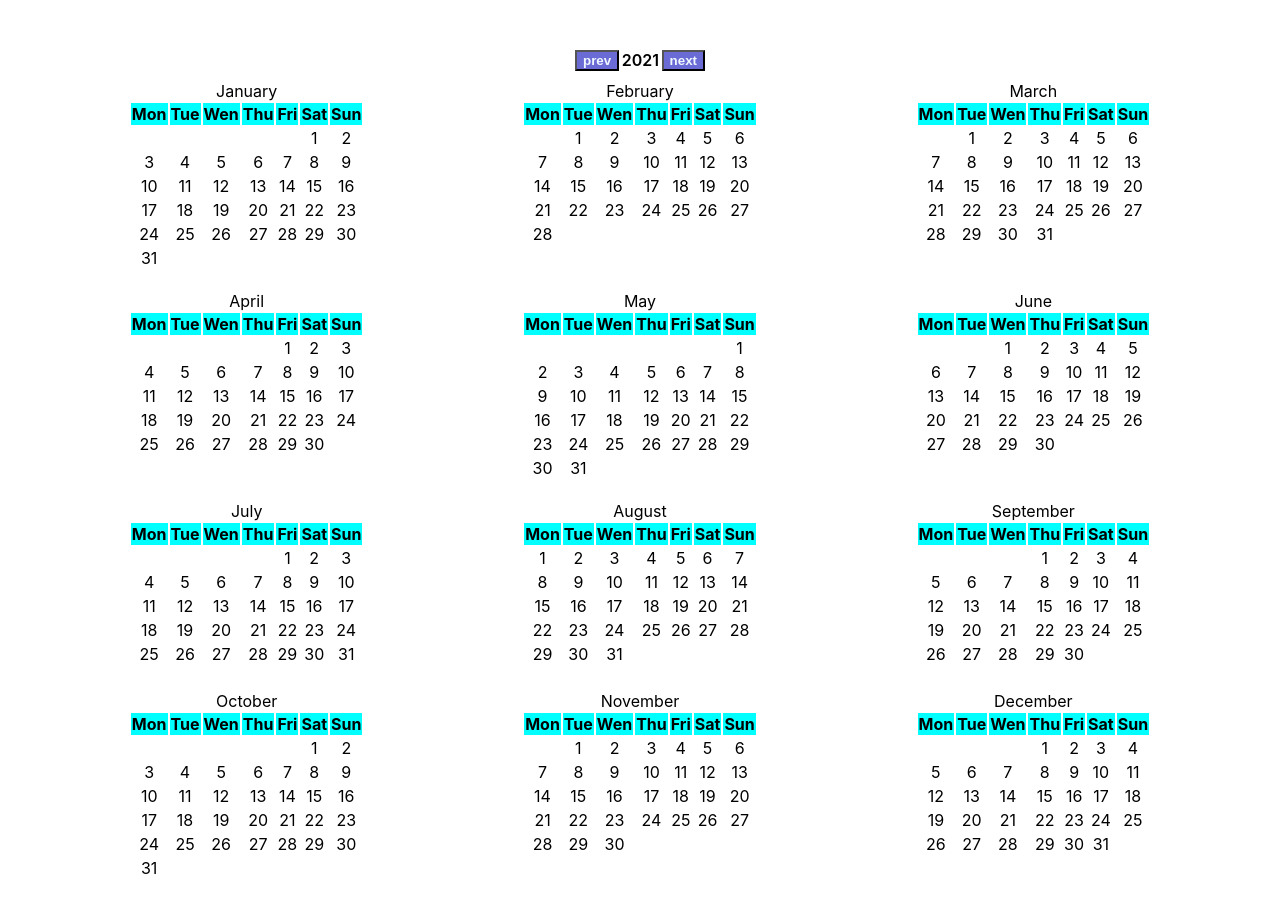
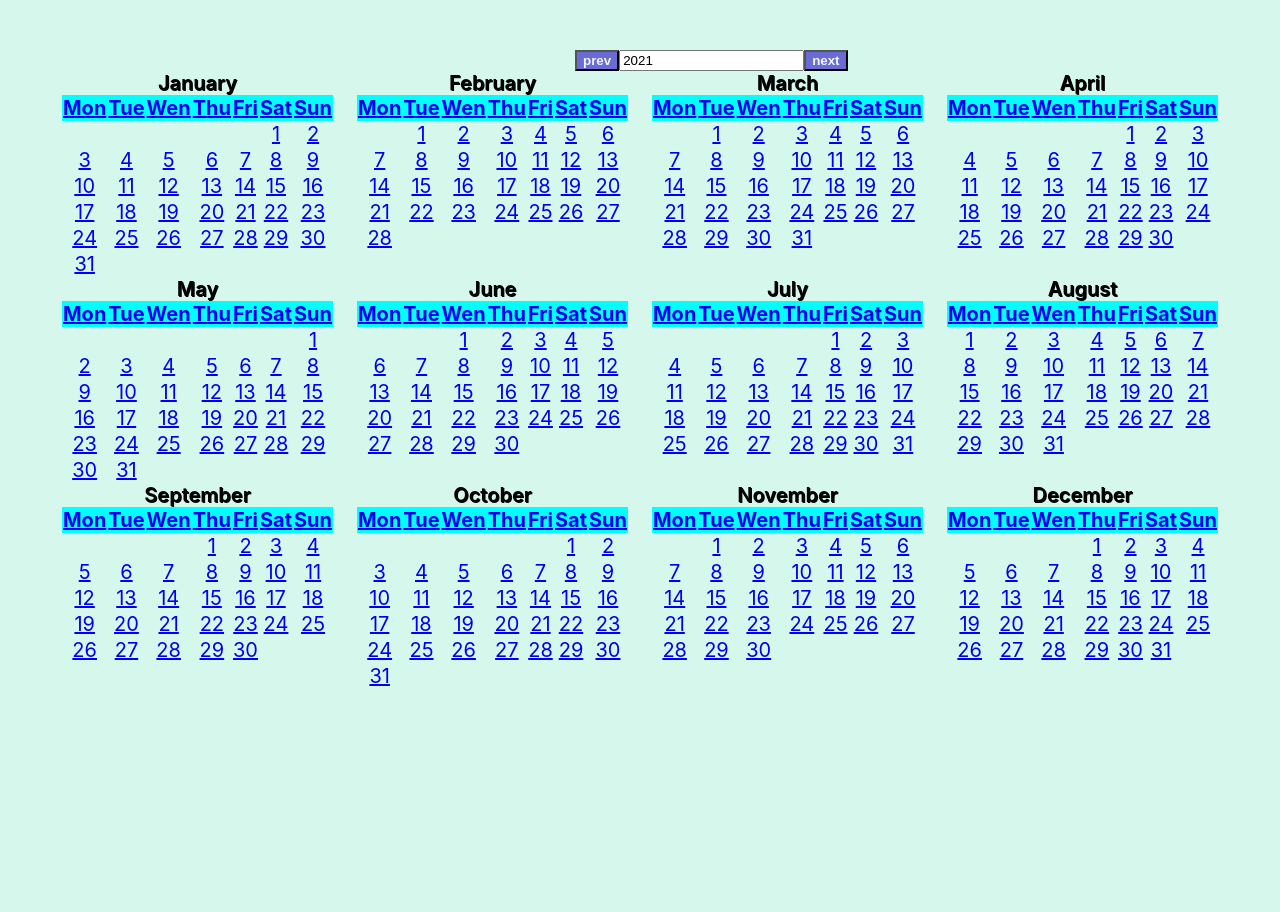
Before and after one commit to Vlada-khom/Calendar-app, a React (Create React App) app in the folder my-app/: page /year/2021 in a window 1280 px wide. Shown: the top 912 px of the page. After the commit the page ends 800 px from the top, so only its background shows below. Built offline with nearby package versions, Linux system fonts and the light colour scheme.

Commit message:
add link

```diff
--- a/my-app/src/components/App.js
+++ b/my-app/src/components/App.js
@@ -1,12 +1,12 @@
 import { Year } from './Year';
+import { MonthPage } from './MonthPage';
+import { DayPage } from './DayPage';
 import './styles.css';
-import {
-  BrowserRouter as Switch, Route,
-} from "react-router-dom";
-import { createBrowserHistory } from "history";
+import { Redirect, Route, Switch, Link} from "react-router-dom";
+import { useHistory } from "react-router-dom";
 
 export function App() {
-  const history = createBrowserHistory();
+  const history = useHistory();
 
   const handleYearChange = (newValue) => {
     history.push(`/year/${newValue}`);
@@ -15,9 +15,31 @@ export function App() {
   return (
     <div className="App">
       <Switch>
-        <Route path="/year/:yearNumber" render={(props) =>
+
+        <Route path="/year/:year/month/:month/day/:day" render={({match}) =>(
+          <DayPage {...match.params}/>
+          )
+        }/>
+
+        <Route path="/year/:yearNumber/month/:monthNumber" render={({match}) =>(
+          <MonthPage year={Number(match.params.yearNumber)} month={Number(match.params.monthNumber)}/>
+          )
+        }/>
+
+        <Route path="/year/:yearNumber" render={(props) =>(
           <Year year={Number(props.match.params.yearNumber)} onYearChange={handleYearChange}></Year>
+          )
         }/>
+
+        <Route path="/today">
+        <Redirect to={`/year/${new Date().getFullYear()}/month/${new Date().getMonth() + 1}/day/${new Date().getDate()}`}></Redirect>
+        </Route>
+
+        <Route path="/">
+        <Redirect to={`/year/${new Date().getFullYear()}`}></Redirect>
+        </Route>
+
+
       </Switch>
     </div>
   );
--- /dev/null
+++ b/my-app/src/components/Day.jsx
@@ -0,0 +1,7 @@
+export const Day = ({day, year, month}) => {
+    return(
+        <tr>
+            {day}
+        </tr>
+    )
+}
--- /dev/null
+++ b/my-app/src/components/DayPage.jsx
@@ -0,0 +1,19 @@
+import { useState } from "react"
+
+export const DayPage =(props) => {
+    const [note, setNote] = useState('');
+
+    const handleChangeNote = ({target: {value} }) => {
+        setNote(value);
+    }
+
+    const date = new Date(props.year, props.month - 1, props.day);
+    const dateLabel = date.toLocaleDateString();
+    return (
+        <div style={{textAlign: 'center'}}>
+            <div>{dateLabel}</div>
+
+            <textarea onChange={handleChangeNote} value={note}></textarea>
+        </div>
+    )
+}
--- a/my-app/src/components/Days.jsx
+++ b/my-app/src/components/Days.jsx
@@ -1,11 +1,13 @@
+import { Link } from 'react-router-dom';
 import { DaysWeek } from './DaysWeek';
+import {Day} from './Day';
+
 
 export function Days (props){
     let year = props.year;
     let month = props.month;
-    const today = new Date().getDate();
-    console.log(today);
-    let current = new Date(year, month);
+    let day = props.day;
+    let current = new Date(year, month,);
     const currentFirstDay = current.getUTCDay();
     let next = new Date(year, month + 1);
     let diff = (next - current) / (1000 * 3600 * 24);
@@ -21,18 +23,20 @@ export function Days (props){
     for (let i = 0; i < rows; i= i + 1) {
       let td = [];
       for (let j = 0; j < cols; j++) {
-        td.push(<td key={k}>{k > 0 && k <= diff ? k : ''}</td>);
+        td.push(<td>{k > 0 && k <= diff ? k : ''}</td>);
         k = k + 1;
       }
-      days.push(<tr>{td}</tr>);
-
+      days.push(td);
     }
     return (
-      <table>
+        <Link to={`/year/${year}/month/${Number(month + 1)}/day/${day}`} >
+      <table cellSpacing="0">
         <DaysWeek />
-        <tbody>
-          {days}
-        </tbody>
+          <tbody>
+            {days.map((day, index) =>
+            (<Day key={index} year={year} month={month} day={day}/>))}
+          </tbody>
       </table>
+        </Link>
     );
   }
--- a/my-app/src/components/Month.jsx
+++ b/my-app/src/components/Month.jsx
@@ -1,15 +1,18 @@
 import React from "react";
 import {Days} from './Days';
 import './styles.css';
+import{Link} from 'react-router-dom';
 
 export const Month = function({year, month}) {
     const monthDate = new Date(year, month - 1);
-    const monthName = monthDate.toLocaleString('default', { month: 'long' });
+    const monthName = monthDate.toLocaleString('en', { month: 'long' });
 
     return (
         <div className="month">
-            {monthName}
-        <Days year={Number(year)} month={month - 1}/>
+            <Link to={`/year/${Number(year)}/month/${Number(month)}`} style={{color:"black", textDecoration: 'none', textShadow: '1px 1px 0 black', fontWeight:'600' }}>
+                <div>{monthName}</div>
+            </Link>
+                <Days year={Number(year)} month={month - 1}/>
         </div>
 
     )
--- /dev/null
+++ b/my-app/src/components/MonthPage.jsx
@@ -0,0 +1,26 @@
+import { Month } from "./Month";
+import {Link, useHistory} from "react-router-dom";
+import { createLongMonthNames } from "../tools/dateTools";
+
+const monthNames = createLongMonthNames();
+
+export const MonthPage = (props) => {
+    const history = useHistory();
+
+    const handleMonthChange = (event) => {
+        history.push(`/year/${props.year}/month/${event.target.value}`)
+    }
+
+
+    return (
+        <>
+        <Link to="/">Back</Link>
+        <select style={{textAlign: 'center'}} onChange={handleMonthChange} value={props.month}>
+            {monthNames.map((month, index) => (
+                <option key={index} value={index + 1}>{month}</option>
+            ))}
+        </select>
+        <Month {...props}/>
+        </>
+    )
+}
--- a/my-app/src/components/styles.css
+++ b/my-app/src/components/styles.css
@@ -1,3 +1,6 @@
+body {
+    background-color: rgb(214, 247, 236);
+}
 .App {
     margin: 50px;
 }
@@ -5,6 +8,8 @@
 .year {
     text-align: center;
     margin: 0 auto;
+    font-size: 20px;
+    font-weight: 700;
 }
 
 .year {
@@ -17,7 +22,7 @@
 
 .month {
     text-align: center;
-    margin: 10px 40px;
+    font-size: 20px;
 }
 
 .month-list {
@@ -37,3 +42,8 @@ button {
     color: aliceblue;
     font-weight: 600;
 }
+
+table {
+    margin: 0 auto;
+
+}
--- a/my-app/src/components/year.jsx
+++ b/my-app/src/components/year.jsx
@@ -1,21 +1,30 @@
 import React from "react";
+import { useHistory } from "react-router-dom";
+
 import { Month } from './Month';
 import './styles.css';
 
 
 /** @type {import('React').FunctionComponent} */
 export const Year = (props) => {
+  const history = useHistory();
+
   const { year, onYearChange } = props;
 
   const month = new Array(12)
     .fill()
     .map((item, index) => index + 1);
 
+
+    const handleYearChange = (event) => {
+      history.push(`/year/${event.target.value}`)
+    }
+
   return (
     <>
       <div className='year'>
         <button onClick={() => onYearChange(Number(year - 1))}>prev</button>
-        <div>{Number(year)}</div>
+        <input type="number" value={Number(year)} onChange={handleYearChange} />
         <button onClick={() => onYearChange(Number(year + 1))}>next</button>
       </div>
 
--- /dev/null
+++ b/my-app/src/tools/dateTools.js
@@ -0,0 +1,10 @@
+export const createLongMonthNames = () => {
+    const months = new Array(12)
+    .fill()
+    .map((item, index) => {
+        const monthDate = new Date(2021,index)
+        const monthName = monthDate.toLocaleString('en', { month: 'long' });
+    return monthName;
+    });
+    return months;
+}
```
Also changed, not shown: 2 other files (tests, documents, lock files or other folders).
